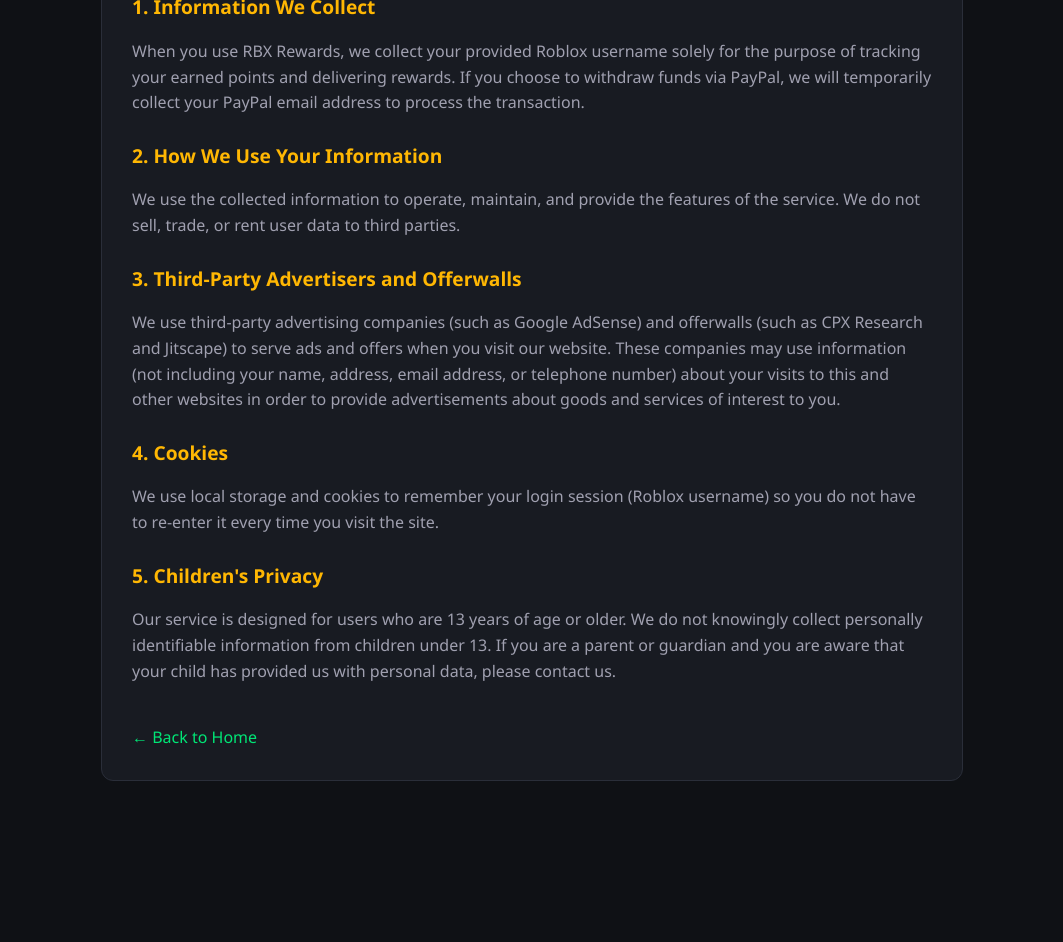
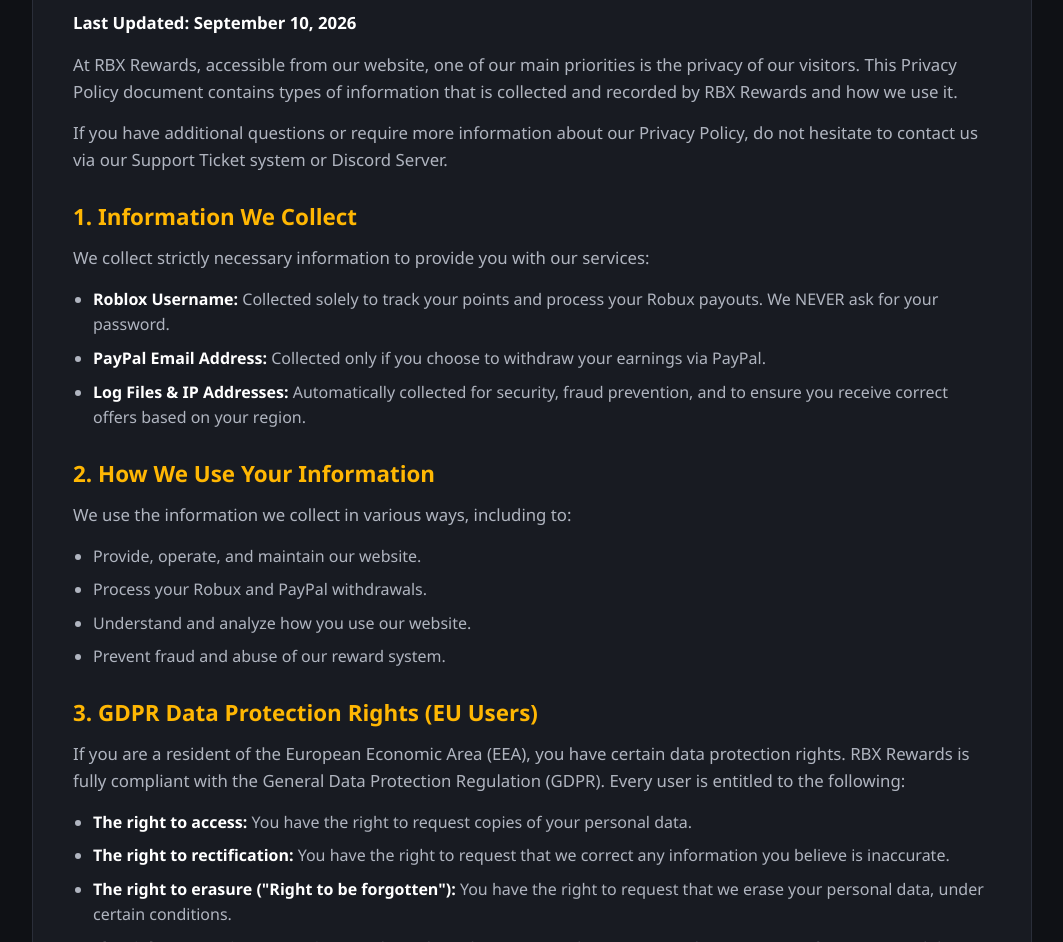
Before and after one commit to YTdoog3YT/rbx-rewards, a website: page public/privacy.html in a window 1280 px wide. Shown: the part 230-1172 px from the top of the page, without its empty margins (108-1171 px from the left). Before the commit the page ends 1059 px from the top, so only its background shows below. Drawn offline with Linux system fonts and the light colour scheme.

Commit message:
privacy update

```diff
--- a/public/privacy.html
+++ b/public/privacy.html
@@ -1,41 +1,104 @@
 <!DOCTYPE html>
 <html lang="en">
 <head>
-    <meta charset="UTF-8">
-    <meta name="viewport" content="width=device-width, initial-scale=1.0">
-    <title>Privacy Policy - RBX Rewards</title>
-    <style>
-        body { background-color: #0f1115; color: #ffffff; font-family: 'Segoe UI', sans-serif; padding: 40px 20px; line-height: 1.6; }
-        .container { max-width: 800px; margin: 0 auto; background: #181b22; padding: 30px; border-radius: 12px; border: 1px solid #2a2e39; }
-        h1 { color: #00e676; margin-bottom: 20px; }
-        h2 { color: #ffb703; margin-top: 25px; margin-bottom: 10px; font-size: 1.2rem; }
-        p { color: #a0a0b0; margin-bottom: 15px; }
-        a { color: #00e676; text-decoration: none; }
-        a:hover { text-decoration: underline; }
-    </style>
+  <meta charset="UTF-8">
+  <meta name="viewport" content="width=device-width, initial-scale=1.0">
+  <title>Privacy Policy - RBX Rewards</title>
+  <style>
+    * { box-sizing: border-box; margin: 0; padding: 0; font-family: 'Segoe UI', Tahoma, Geneva, Verdana, sans-serif; }
+    body { background-color: #0f1115; color: #ffffff; padding: 20px; line-height: 1.6; }
+
+    .page-layout { display: flex; justify-content: center; align-items: flex-start; width: 100%; max-width: 1000px; margin: 0 auto; flex-direction: column; }
+
+    header { width: 100%; display: flex; justify-content: space-between; align-items: center; padding: 20px; background: #181b22; border-radius: 12px; margin-bottom: 20px; border: 1px solid #2a2e39; }
+    .nav-logo { font-size: 1.5rem; font-weight: bold; color: #00e676; text-decoration: none; }
+    .back-btn { background: #14171d; color: #a0a0a0; padding: 8px 15px; border-radius: 6px; text-decoration: none; border: 1px solid #2a2e39; transition: 0.2s; font-weight: bold; }
+    .back-btn:hover { color: #fff; border-color: #00e676; }
+
+    .content-box { background: #181b22; border-radius: 12px; padding: 40px; border: 1px solid #2a2e39; margin-bottom: 25px; width: 100%; }
+
+    h1 { color: #00e676; margin-bottom: 10px; font-size: 2rem; border-bottom: 2px solid #2a2e39; padding-bottom: 10px; }
+    h2 { color: #ffb703; margin-top: 25px; margin-bottom: 10px; font-size: 1.4rem; }
+    p { color: #b0b5c0; margin-bottom: 15px; font-size: 1.05rem; }
+    ul { margin-left: 20px; color: #b0b5c0; margin-bottom: 15px; }
+    li { margin-bottom: 8px; }
+    strong { color: #fff; }
+
+    footer { width: 100%; padding: 20px; text-align: center; border-top: 1px solid #2a2e39; font-size: 0.9rem; margin-top: 20px; }
+    footer a { color: #00e676; text-decoration: none; margin: 0 10px; transition: 0.2s; }
+    footer a:hover { color: #fff; }
+  </style>
 </head>
 <body>
-    <div class="container">
+
+  <div class="page-layout">
+
+    <header>
+        <a href="/" class="nav-logo">RBX Rewards 💎</a>
+        <a href="/" class="back-btn">⬅ Back to Home</a>
+    </header>
+
+    <div class="content-box">
         <h1>Privacy Policy</h1>
-        <p>Last updated: September 2026</p>
+        <p><strong>Last Updated: September 10, 2026</strong></p>
+
+        <p>At RBX Rewards, accessible from our website, one of our main priorities is the privacy of our visitors. This Privacy Policy document contains types of information that is collected and recorded by RBX Rewards and how we use it.</p>
+        <p>If you have additional questions or require more information about our Privacy Policy, do not hesitate to contact us via our Support Ticket system or Discord Server.</p>
 
         <h2>1. Information We Collect</h2>
-        <p>When you use RBX Rewards, we collect your provided Roblox username solely for the purpose of tracking your earned points and delivering rewards. If you choose to withdraw funds via PayPal, we will temporarily collect your PayPal email address to process the transaction.</p>
+        <p>We collect strictly necessary information to provide you with our services:</p>
+        <ul>
+            <li><strong>Roblox Username:</strong> Collected solely to track your points and process your Robux payouts. We NEVER ask for your password.</li>
+            <li><strong>PayPal Email Address:</strong> Collected only if you choose to withdraw your earnings via PayPal.</li>
+            <li><strong>Log Files & IP Addresses:</strong> Automatically collected for security, fraud prevention, and to ensure you receive correct offers based on your region.</li>
+        </ul>
 
         <h2>2. How We Use Your Information</h2>
-        <p>We use the collected information to operate, maintain, and provide the features of the service. We do not sell, trade, or rent user data to third parties.</p>
+        <p>We use the information we collect in various ways, including to:</p>
+        <ul>
+            <li>Provide, operate, and maintain our website.</li>
+            <li>Process your Robux and PayPal withdrawals.</li>
+            <li>Understand and analyze how you use our website.</li>
+            <li>Prevent fraud and abuse of our reward system.</li>
+        </ul>
 
-        <h2>3. Third-Party Advertisers and Offerwalls</h2>
-        <p>We use third-party advertising companies (such as Google AdSense) and offerwalls (such as CPX Research and Jitscape) to serve ads and offers when you visit our website. These companies may use information (not including your name, address, email address, or telephone number) about your visits to this and other websites in order to provide advertisements about goods and services of interest to you.</p>
+        <h2>3. GDPR Data Protection Rights (EU Users)</h2>
+        <p>If you are a resident of the European Economic Area (EEA), you have certain data protection rights. RBX Rewards is fully compliant with the General Data Protection Regulation (GDPR). Every user is entitled to the following:</p>
+        <ul>
+            <li><strong>The right to access:</strong> You have the right to request copies of your personal data.</li>
+            <li><strong>The right to rectification:</strong> You have the right to request that we correct any information you believe is inaccurate.</li>
+            <li><strong>The right to erasure ("Right to be forgotten"):</strong> You have the right to request that we erase your personal data, under certain conditions.</li>
+            <li><strong>The right to restrict processing:</strong> You have the right to request that we restrict the processing of your personal data.</li>
+            <li><strong>The right to data portability:</strong> You have the right to request that we transfer the data that we have collected to another organization, or directly to you.</li>
+        </ul>
 
-        <h2>4. Cookies</h2>
-        <p>We use local storage and cookies to remember your login session (Roblox username) so you do not have to re-enter it every time you visit the site.</p>
+        <h2>4. CCPA Privacy Rights (Do Not Sell My Personal Information)</h2>
+        <p>Under the California Consumer Privacy Act (CCPA), among other rights, California consumers have the right to:</p>
+        <ul>
+            <li>Request that a business that collects a consumer's personal data disclose the categories and specific pieces of personal data that a business has collected about consumers.</li>
+            <li>Request that a business delete any personal data about the consumer that a business has collected.</li>
+            <li>Request that a business that sells a consumer's personal data, not sell the consumer's personal data. <strong>RBX Rewards does not sell your personal data to third parties.</strong></li>
+        </ul>
+        <p>If you make a request regarding your GDPR or CCPA rights, we have one month to respond to you. If you would like to exercise any of these rights, please contact us via our Discord Server support channel.</p>
 
-        <h2>5. Children's Privacy</h2>
-        <p>Our service is designed for users who are 13 years of age or older. We do not knowingly collect personally identifiable information from children under 13. If you are a parent or guardian and you are aware that your child has provided us with personal data, please contact us.</p>
+        <h2>5. Third-Party Partners and Offerwalls</h2>
+        <p>We use third-party advertising and survey networks (such as <strong>TheoremReach, CPX Research, Jitscape, and Google AdSense</strong>) to provide you with earning opportunities. These third-party ad servers or ad networks use technologies like cookies, JavaScript, or Web Beacons that are used in their respective advertisements and links that appear on RBX Rewards, which are sent directly to users' browser.</p>
+        <p>They automatically receive your IP address when this occurs. These technologies are used to measure the effectiveness of their advertising campaigns and/or to personalize the advertising content that you see on websites that you visit.</p>
+        <p>Note that RBX Rewards has no access to or control over these cookies that are used by third-party advertisers. We encourage you to review their respective Privacy Policies.</p>
 
-        <br>
-        <a href="index.html">← Back to Home</a>
+        <h2>6. Children's Information</h2>
+        <p>Another part of our priority is adding protection for children while using the internet. We encourage parents and guardians to observe, participate in, and/or monitor and guide their online activity. RBX Rewards does not knowingly collect any Personal Identifiable Information from children under the age of 13. If you think that your child provided this kind of information on our website, we strongly encourage you to contact us immediately and we will do our best efforts to promptly remove such information from our records.</p>
     </div>
+
+    <footer>
+        <div class="legal-links" style="margin-bottom: 10px;">
+            <a href="/">Home</a> |
+            <a href="terms.html">Terms of Service</a>
+        </div>
+        <p style="color: #666;">&copy; 2026 RBX Rewards. Not affiliated with Roblox Corporation.</p>
+    </footer>
+
+  </div>
+
 </body>
 </html>
```
